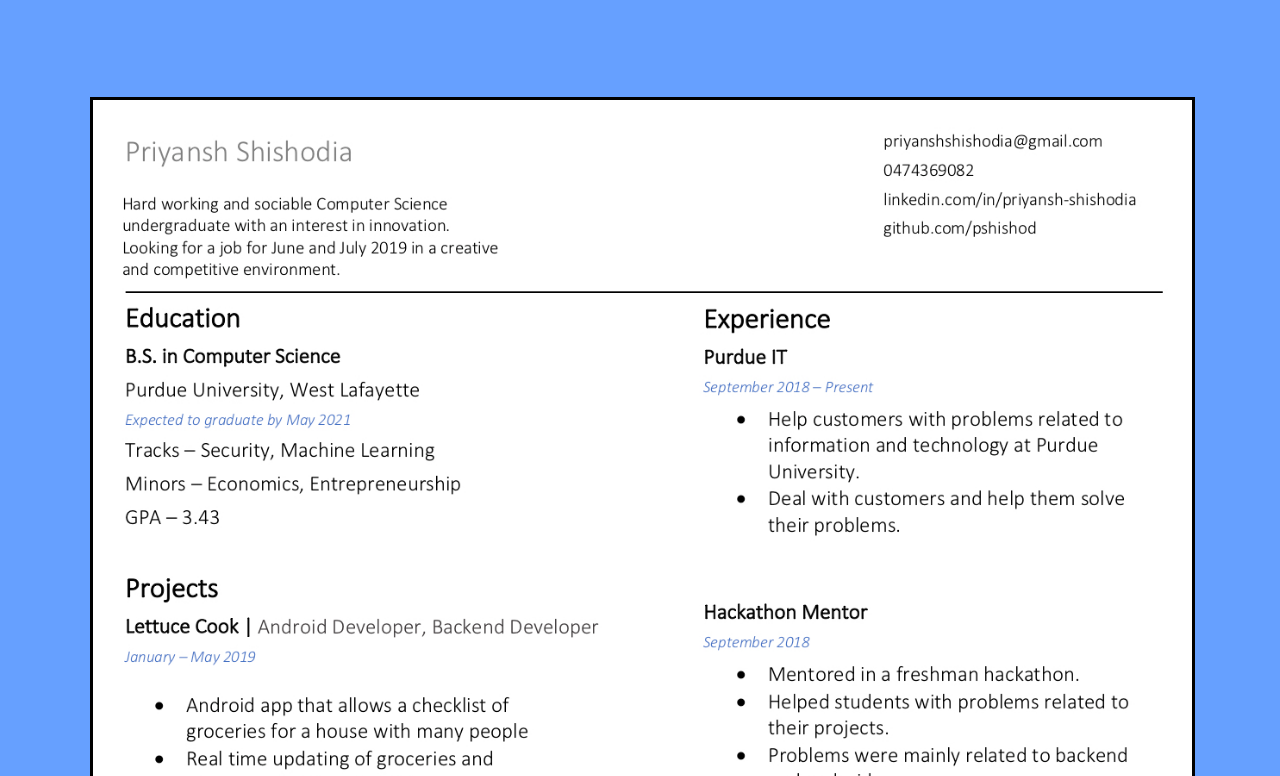
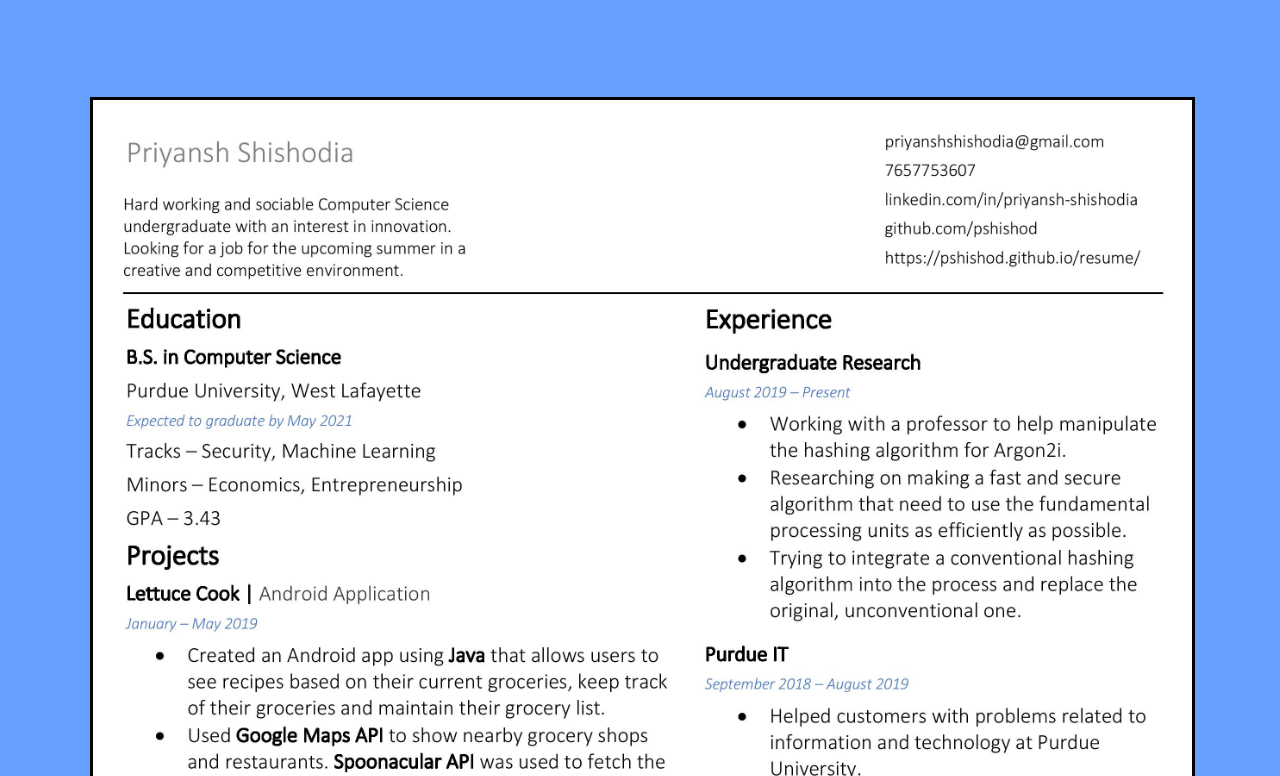
Before and after one commit to pshishod/my-website, a plain HTML site: page index.html in a window 1280 px wide. Shown: the part 1264-2040 px from the top of the page. Drawn offline with nearby package versions, Linux system fonts and the light colour scheme.

Commit message:
updated resume

```diff
--- a/index.html
+++ b/index.html
@@ -106,7 +106,7 @@
         <div class=  "container" style = "margin-top:100px; padding-left:20px;">
             <div class = "row">
                 <div class = "col-lg-12">
-                    <img src = "./resume-australia-2019-summer.jpg" style = "border-style: solid; border-width: 3px; border-color: black" class=  "img-fluid" alt = "Responsive image">
+                    <img src = "./resume-2019-fall.jpg" style = "border-style: solid; border-width: 3px; border-color: black" class=  "img-fluid" alt = "Responsive image">
                 </div>
             </div>
         </div>
```
Also changed, not shown: resume-2019-fall.jpg (added), resume-australia-2019-summer.jpg (deleted).
